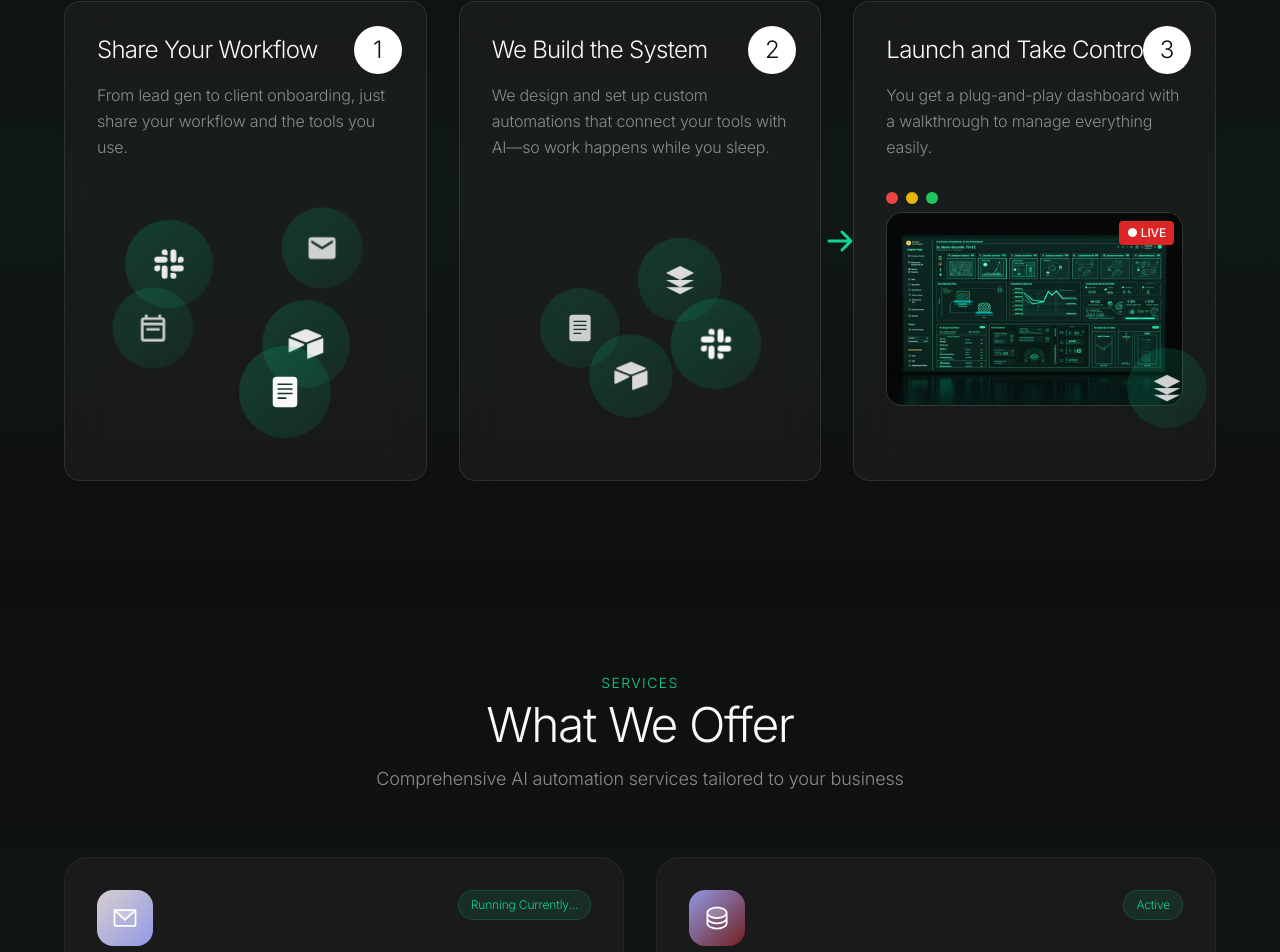
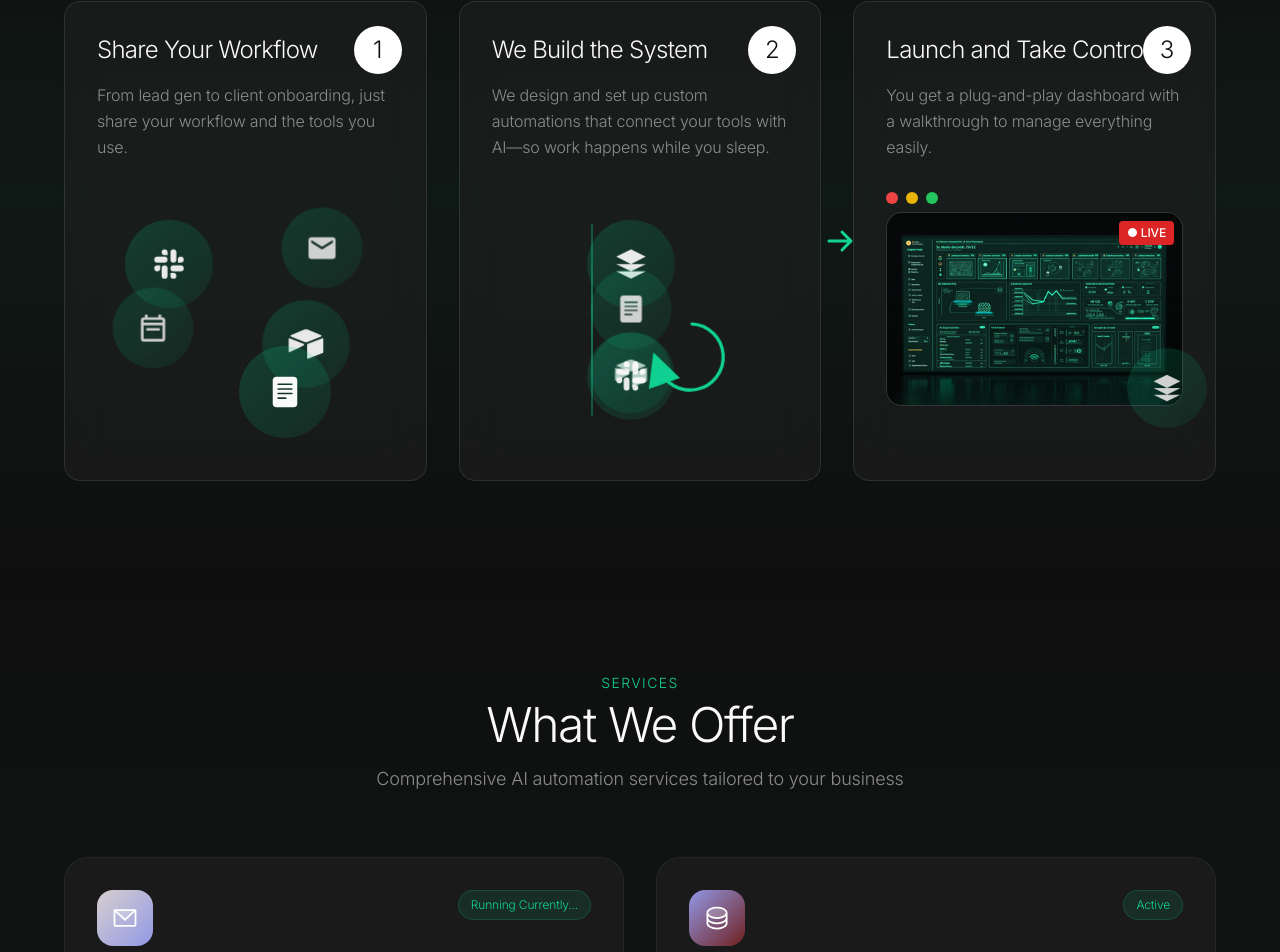
Before and after one commit to Guiltyme212/aiboostly-agent-nexus, a React (Vite) app: page / in a window 1280 px wide. Shown: the part 1902-2854 px from the top of the page. Built offline with nearby package versions, Linux system fonts and the light colour scheme; the HTML template or start-up script is replaced by a standard one.

Commit message:
Fix How It Works section
Adjust layout and add animations to the "How It Works" section to display a vertical line of moving icons with directional arrows, matching the provided reference image.

```diff
--- a/src/components/HowItWorks.tsx
+++ b/src/components/HowItWorks.tsx
@@ -144,50 +144,78 @@ const HowItWorks = () => {
               We design and set up custom automations that connect your tools with AI—so work happens while you sleep.
             </p>
 
-            {/* Icon Bubbles - Animated */}
-            <div className="relative h-64 mt-8 overflow-hidden">
-              {/* Zapier Icon - Top Center */}
+            {/* Icon Bubbles - Animated with Vertical Flow */}
+            <div className="relative h-64 mt-8 overflow-hidden flex items-center justify-center">
+              {/* Vertical Connecting Line */}
+              <div className="absolute left-1/3 top-8 bottom-8 w-0.5 bg-gradient-to-b from-primary/30 via-primary/50 to-primary/30"></div>
+
+              {/* Zapier Icon - Top */}
               <div
-                className="absolute top-12 left-1/2 -translate-x-1/2 w-20 h-20 rounded-full bg-gradient-to-br from-primary/20 to-primary/10 flex items-center justify-center"
+                className="absolute top-8 left-1/3 -translate-x-1/2 w-20 h-20 rounded-full bg-gradient-to-br from-primary/20 to-primary/10 flex items-center justify-center z-10"
                 style={{
                   animation: "zoomPulse 3s ease-in-out infinite",
-                  animationDelay: "0.3s"
+                  animationDelay: "0s"
                 }}
               >
                 <ZapierIcon />
               </div>
 
-              {/* Notion Icon - Bottom Left */}
+              {/* Notion Icon - Middle Top */}
               <div
-                className="absolute bottom-20 left-12 w-20 h-20 rounded-full bg-gradient-to-br from-primary/20 to-primary/10 flex items-center justify-center"
+                className="absolute top-[30%] left-1/3 -translate-x-1/2 w-20 h-20 rounded-full bg-gradient-to-br from-primary/20 to-primary/10 flex items-center justify-center z-10"
                 style={{
                   animation: "zoomPulse 3s ease-in-out infinite",
-                  animationDelay: "0.9s"
+                  animationDelay: "0.6s"
                 }}
               >
                 <NotionIcon />
               </div>
 
-              {/* Airtable Icon - Bottom Center */}
+              {/* Airtable Icon - Middle Bottom */}
               <div
-                className="absolute bottom-8 left-1/3 w-20 h-20 rounded-full bg-gradient-to-br from-primary/20 to-primary/10 flex items-center justify-center"
+                className="absolute top-[55%] left-1/3 -translate-x-1/2 w-20 h-20 rounded-full bg-gradient-to-br from-primary/20 to-primary/10 flex items-center justify-center z-10"
                 style={{
                   animation: "zoomPulse 3s ease-in-out infinite",
-                  animationDelay: "1.5s"
+                  animationDelay: "1.2s"
                 }}
               >
                 <AirtableIcon />
               </div>
 
-              {/* Slack Icon - Bottom Right */}
+              {/* Slack Icon - Bottom */}
               <div
-                className="absolute bottom-16 right-8 w-20 h-20 rounded-full bg-gradient-to-br from-primary/20 to-primary/10 flex items-center justify-center"
+                className="absolute bottom-8 left-1/3 -translate-x-1/2 w-20 h-20 rounded-full bg-gradient-to-br from-primary/20 to-primary/10 flex items-center justify-center z-10"
                 style={{
                   animation: "zoomPulse 3s ease-in-out infinite",
-                  animationDelay: "2.1s"
+                  animationDelay: "1.8s"
                 }}
               >
                 <SlackIcon />
+              </div>
+
+              {/* Circular Arrow showing direction */}
+              <div
+                className="absolute top-1/2 right-12 -translate-y-1/2 w-24 h-24"
+                style={{
+                  animation: "zoomPulse 3s ease-in-out infinite",
+                  animationDelay: "2.4s"
+                }}
+              >
+                <svg viewBox="0 0 100 100" className="w-full h-full">
+                  <defs>
+                    <marker id="arrowhead" markerWidth="10" markerHeight="10" refX="5" refY="5" orient="auto">
+                      <polygon points="0 0, 10 5, 0 10" fill="hsl(var(--primary))" />
+                    </marker>
+                  </defs>
+                  <path
+                    d="M 50 10 A 30 30 0 1 1 20 50"
+                    fill="none"
+                    stroke="hsl(var(--primary))"
+                    strokeWidth="3"
+                    strokeLinecap="round"
+                    markerEnd="url(#arrowhead)"
+                  />
+                </svg>
               </div>
             </div>
           </Card>
```
